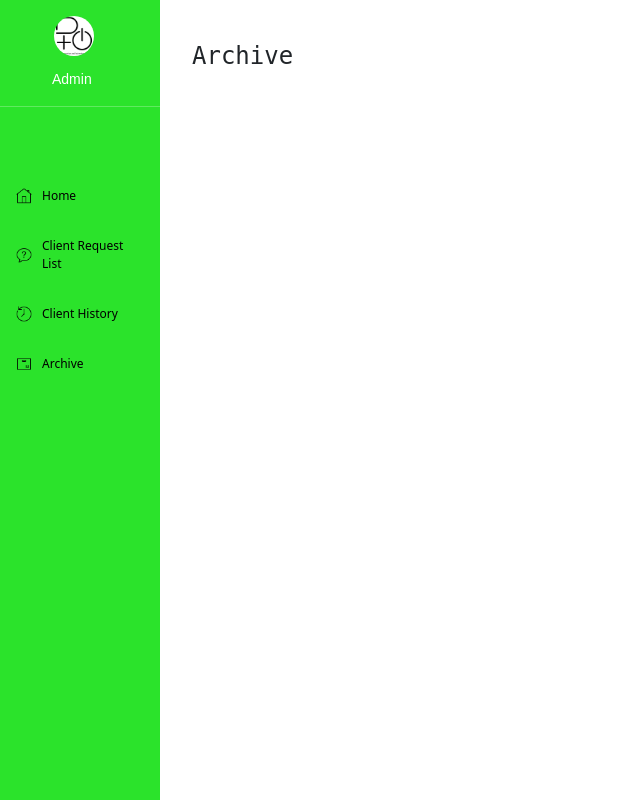
After one commit to 1-kaiser/DSE-1st-Sem, a PHP site: the page made by dashboard/Client History/archive.php in a window 1280 px wide. The commit adds this page. Shown: the whole page, without its empty margins (0-640 px from the left). Run offline with PHP 8.4, Linux system fonts and the light colour scheme.

Commit message:
added archive

```diff
--- /dev/null
+++ b/css/archive.css
@@ -0,0 +1,76 @@
+body {
+  margin: 0;
+  box-sizing: border-box;
+}
+
+.sidebar {
+  margin: 0;
+  padding: 0;
+  width: 160px;
+  background-color: rgb(43 227 43);
+  position: fixed;
+  height: 100%;
+  overflow: auto;
+}
+
+.sidebar a {
+  color: black;
+  padding: 1rem;
+  text-decoration: none;
+  font-size: 12px;
+  display: flex;
+  align-items: center;
+  column-gap: 10px;
+}
+
+.icons {
+  width: 1rem;
+}
+
+.sidebar a:hover,
+.link:hover {
+  background-color: rgb(213, 255, 202);
+  color: rgb(3, 82, 3);
+}
+
+.imgDito {
+  width: 2.5rem;
+  border-radius: 50%;
+  margin: 1rem 0 10px 3.4rem;
+}
+
+.admin-text {
+  padding: 0 0 0 52px;
+  font-family: sans-serif;
+  font-size: 14px;
+  color: white;
+}
+
+.links {
+  margin-top: 4rem;
+}
+
+.logout-text {
+  margin-top: 6rem;
+}
+
+.greet-msg {
+  height: 10vh;
+  display: flex;
+  align-items: center;
+  justify-content: space-between;
+  font-family: monospace;
+}
+
+.greet {
+  margin-top: 2rem;
+  margin-left: 12rem;
+  font-size: 1.5rem;
+}
+
+.manage {
+  text-decoration: none;
+  color: black;
+  margin: 2rem 4rem 0 0;
+  font-size: 13px;
+}
--- /dev/null
+++ b/dashboard/Client History/archive.php
@@ -0,0 +1,42 @@
+<!DOCTYPE html>
+<html lang="en">
+<head>
+    <meta charset="UTF-8">
+    <meta name="viewport" content="width=device-width, initial-scale=1.0">
+    <title>Archive</title>
+    <link rel="stylesheet" href="../../css/bootstrap.min.css">
+    <link rel="stylesheet" href="../../css/archive.css">
+</head>
+<body>
+
+        <div class="sidebar">
+            <img src="../../css/dito.png" class="imgDito"> <br />
+            <span class="admin-text">Admin</span> <hr style="color: white;"/>
+            <div class="links">
+            <a href="../dashboard.php" class="link">
+                    <img src="../../css/icons/icons8-home-50.png" class="icons">
+                Home</a>
+                <a href="../Client Request List/clientRequestList.php" class="link">
+                    <img src="../../css/icons/icons8-request-50.png" class="icons">
+                Client Request List</a>
+                <a href="./clientHIstory.php" class="link">
+                    <img src="../../css/icons/icons8-history-50.png" class="icons">
+                Client History</a>
+                <a href="#" class="link">
+                    <img src="../../css/icons/icons8-package-50.png" class="icons">
+                Archive</a>
+                <!-- <a href="./Delivery Status/deliveryStatus.php" class="link">
+                    <img src="../../css/icons/icons8-shipped-50.png" class="icons">
+                Delivery Status</a> -->
+            </div>
+        </div>
+
+        <div class="greet-msg">
+            <span class="greet">Archive</span>
+            <!-- <a href="" class="manage">
+            <span>Manage Your Account</span>
+            </a> -->
+        </div>
+
+</body>
+</html>
--- a/dashboard/Client Request List/checkRequest.php
+++ b/dashboard/Client Request List/checkRequest.php
@@ -22,10 +22,10 @@
             <a href="../Client History/clientHIstory.php" class="link">
                 <img src="../../css/icons/icons8-history-50.png" class="icons">
             Client History</a>
-            <!-- <a href="../Packages List/packagesList.php" class="link">
+            <a href="../Packages List/packagesList.php" class="link">
                 <img src="../../css/icons/icons8-package-50.png" class="icons">
-            Packages List</a>
-            <a href="../Delivery Status/deliveryStatus.php" class="link">
+            Archive</a>
+            <!-- <a href="../Delivery Status/deliveryStatus.php" class="link">
                 <img src="../../css/icons/icons8-shipped-50.png" class="icons">
             Delivery Status</a> -->
         </div>
--- a/dashboard/dashboard.php
+++ b/dashboard/dashboard.php
@@ -35,10 +35,10 @@ session_start();
             <a href="./Client History/clientHIstory.php" class="link">
                 <img src="../css/icons/icons8-history-50.png" class="icons">
             Client History</a>
-            <!-- <a href="./Packages List/packagesList.php" class="link">
+            <a href="./Client History/archive.php" class="link">
                 <img src="../css/icons/icons8-package-50.png" class="icons">
-            Packages List</a>
-            <a href="./Delivery Status/deliveryStatus.php" class="link">
+            Archive</a>
+            <!-- <a href="./Delivery Status/deliveryStatus.php" class="link">
                 <img src="../css/icons/icons8-shipped-50.png" class="icons">
             Delivery Status</a> -->
         </div>
```
Also changed, not shown: css/addClient.css (added, +76 -0 lines), css/clientHistory.css (added, +111 -0 lines), dashboard/Client History/addClient.php (added, +41 -0 lines), dashboard/Client History/clientHIstory.php (+72 -1 lines), dashboard/Client Request List/clientRequestList.php (+4 -4 lines), dashboard/Client Request List/makeForm.php (+8 -8 lines).
